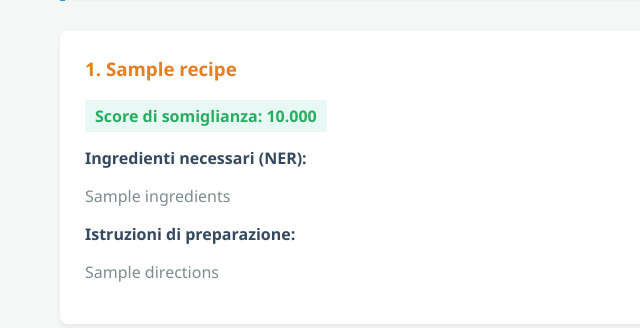
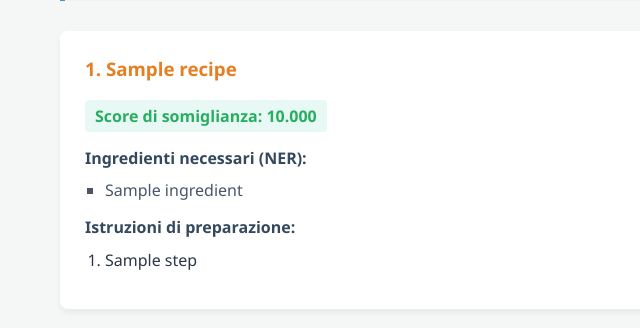
Before and after one commit to mancio04/AI-Recipe-Generator, a Flask app: template app/frontend/templates/result.html in a window 1280 px wide. Shown: the part 216-544 px from the top of the page, without its empty margins (0-640 px from the left). Run offline with Flask 3, Linux system fonts and the light colour scheme; the template is opened without the code that fills it: most values are stand-ins (such as "Sample title", 1, 10 or a date in 2020).

Commit message:
update interfaccia web di visualizzazione
- visualizzazione degli ingredienti in una lista puntata
- visualizzazione degli step in una lista numerata
- aggiunto stile per le liste

```diff
--- a/app/frontend/static/css/style.css
+++ b/app/frontend/static/css/style.css
@@ -119,3 +119,29 @@ p {
 .back-link:hover {
     text-decoration: underline;
 }
+
+.ingredients-list, .directions-list {
+    margin: 10px 0;
+    padding-left: 20px;
+}
+
+.ingredients-list li {
+    margin-bottom: 6px;
+    list-style-type: square;
+    color: #4a5568;
+}
+
+.directions-list li {
+    margin-bottom: 12px;
+    line-height: 1.5;
+    color: #2d3748;
+}
+
+.recipe-card {
+    transition: transform 0.2s ease, box-shadow 0.2s ease;
+}
+
+.recipe-card:hover {
+    transform: translateY(-2px);
+    box-shadow: 0 6px 12px rgba(0,0,0,0.08);
+}
--- a/app/frontend/templates/result.html
+++ b/app/frontend/templates/result.html
@@ -15,9 +15,21 @@
             <h3 class="recipe-title">{{ loop.index }}. {{ recipe.title }}</h3>
             <span class="score">Score di somiglianza: {{ "%.3f"|format(recipe.score) }}</span>
             <div class="section-title">Ingredienti necessari (NER):</div>
-            <p>{{ recipe.ingredients }}</p>
+            <ul class="ingredients-list">
+                {% for ingredient in recipe.ingredients %}
+                    {% if ingredient.strip() %}
+                        <li>{{ ingredient.strip() | capitalize }}</li>
+                    {% endif %}
+                {% endfor %}
+            </ul>
             <div class="section-title">Istruzioni di preparazione:</div>
-            <p>{{ recipe.directions }}</p>
+            <ol class="directions-list">
+                {% for step in recipe.directions %}
+                    {% if step.strip() %}
+                        <li>{{ step.strip() | capitalize }}</li>
+                    {% endif %}
+                {% endfor %}
+            </ol>
         </div>
     {% else %}
         <div class="recipe-card">
```
